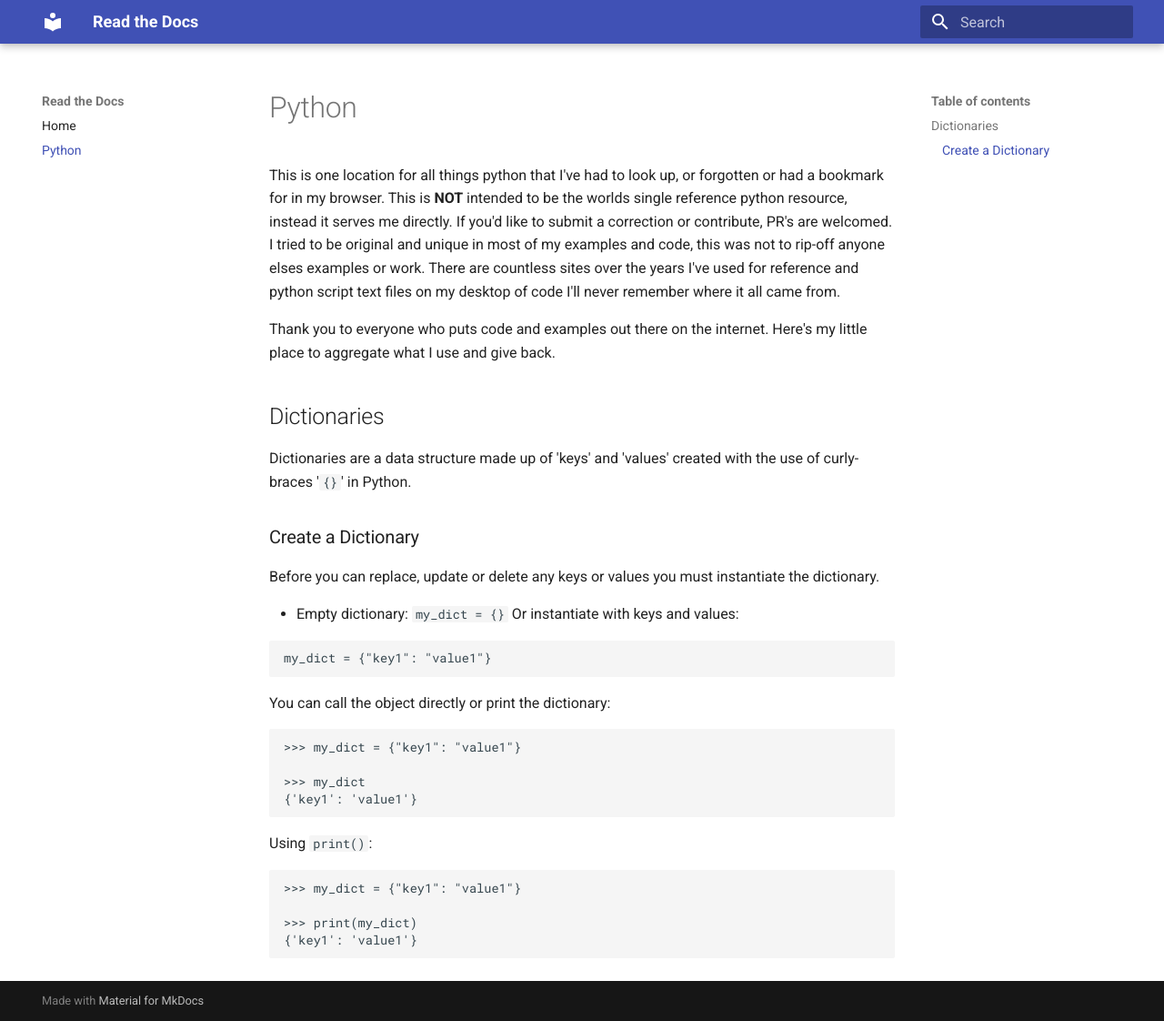
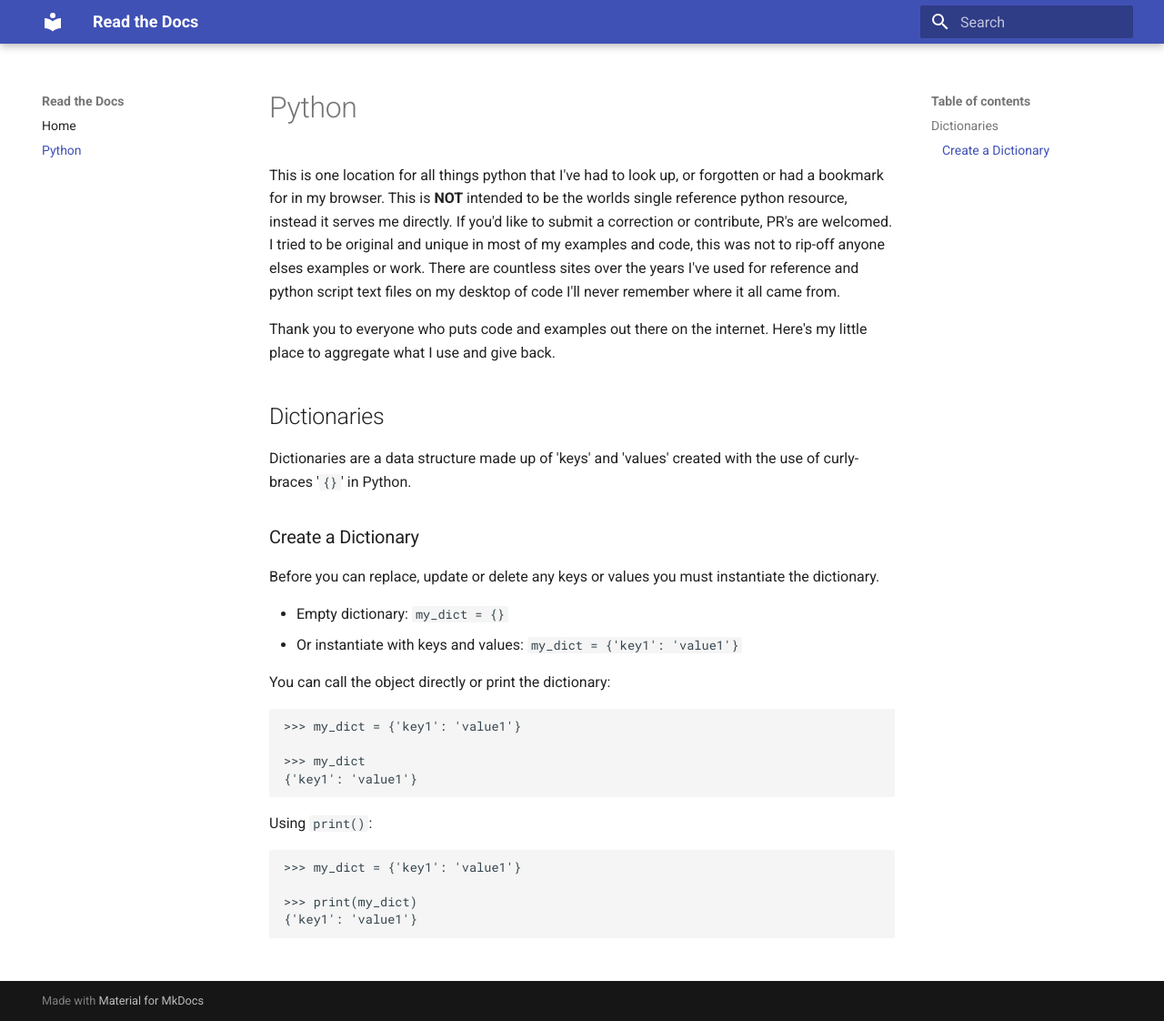
Before and after one commit to showipintbri/read-the-docs, an MkDocs documentation site: the page built from docs/python.md, in a window 1280 px wide and 1122 px high. Shown: the whole window at 91% size. Built offline with MkDocs 1.6.1 and Material for MkDocs 9.7.7, drawn with Linux system fonts in a browser that asks for light colours.

````diff
--- a/docs/python.md
+++ b/docs/python.md
@@ -13,21 +13,21 @@ Before you can replace, update or delete any keys or values you must instantiate
   ```
   my_dict = {}
   ```
-Or instantiate with keys and values:
-```
-my_dict = {"key1": "value1"}
-```
+- Or instantiate with keys and values:
+  ```
+  my_dict = {'key1': 'value1'}
+  ```
 
 You can call the object directly or print the dictionary:
 ```
->>> my_dict = {"key1": "value1"}
+>>> my_dict = {'key1': 'value1'}
 
 >>> my_dict
 {'key1': 'value1'}
 ```
 Using `print()`:
 ```
->>> my_dict = {"key1": "value1"}
+>>> my_dict = {'key1': 'value1'}
 
 >>> print(my_dict)
 {'key1': 'value1'}
````
